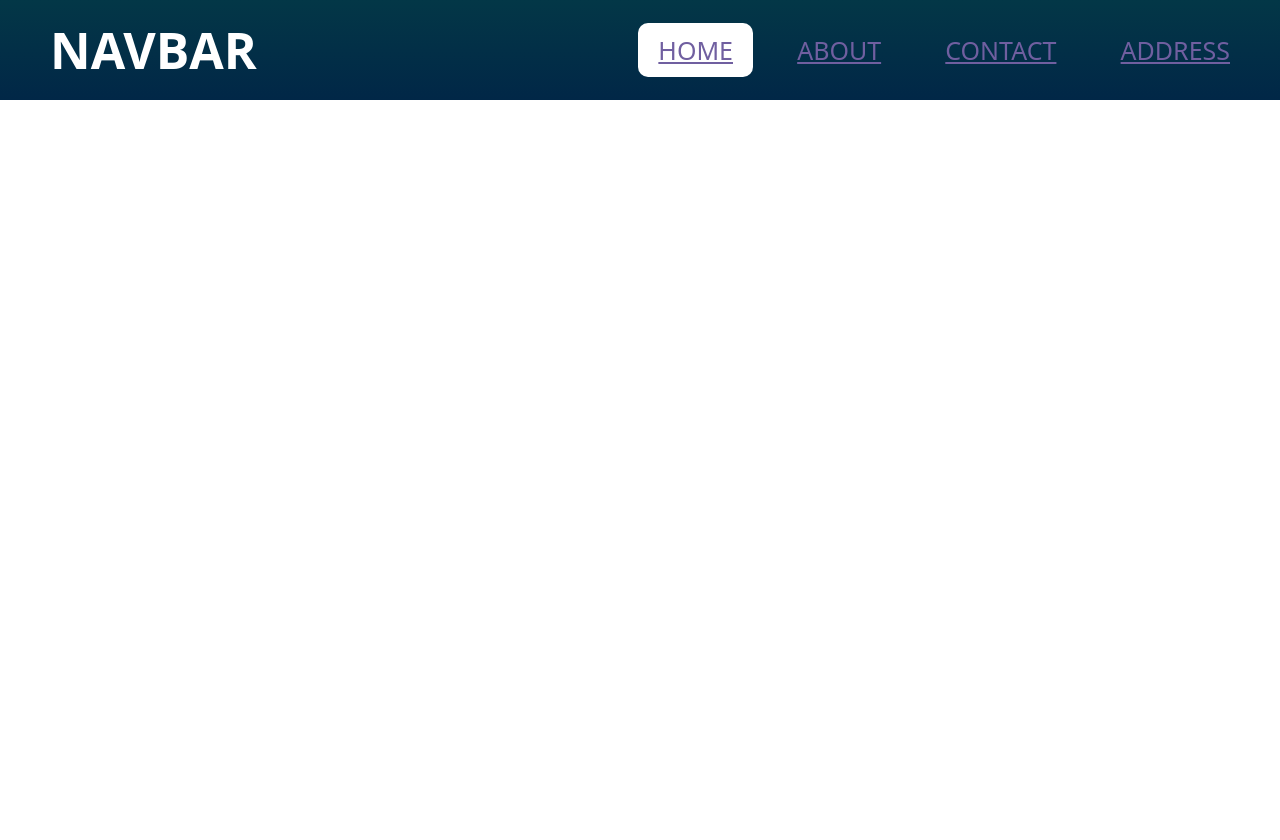
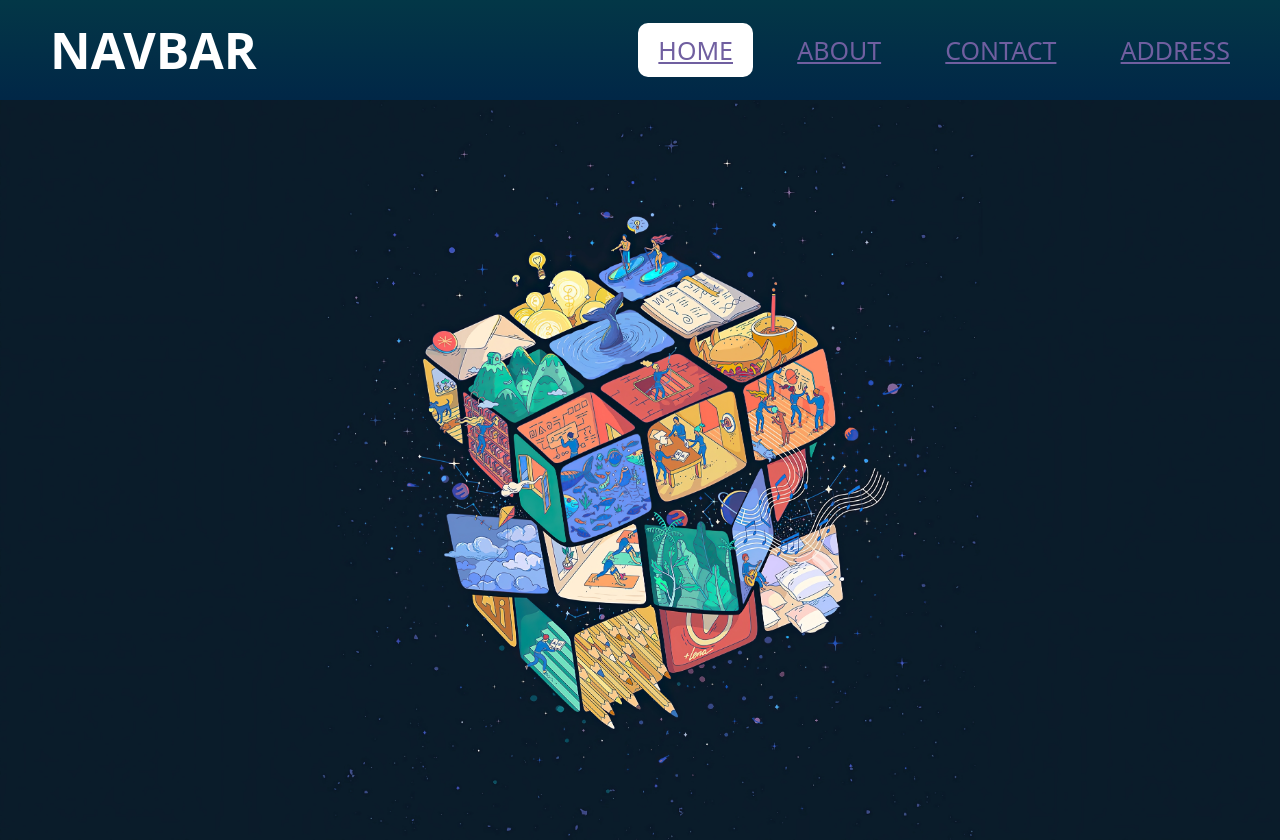
Before and after one commit to abhishekkr2003/Basic-Project, a plain HTML site: page index.html in a window 1280 px wide. Drawn offline with Linux system fonts and the light colour scheme.

Commit message:
I have added image for the background

```diff
--- a/style.css
+++ b/style.css
@@ -49,7 +49,7 @@ a.active , a:hover{
 }
 
 section{
-    background: url(C:\Users\91620\Desktop\MH\img.jpg) no-repeat;
+    background: url(img.jpg) no-repeat;
     background-size: cover;
     height: calc(100vh - 60px);
 
```
Also changed, not shown: img.jpg (added).
